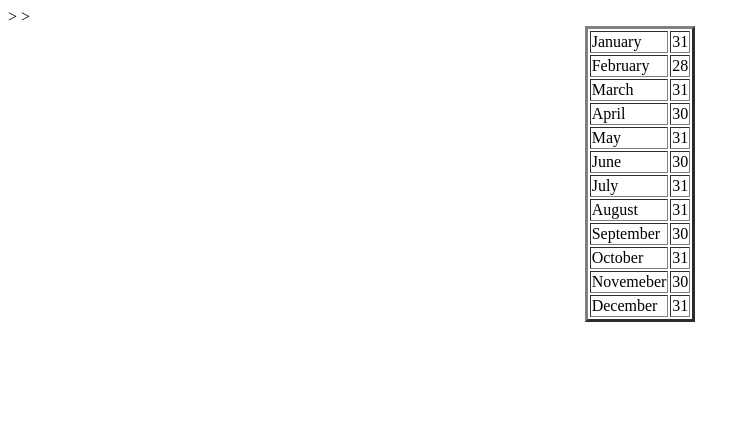
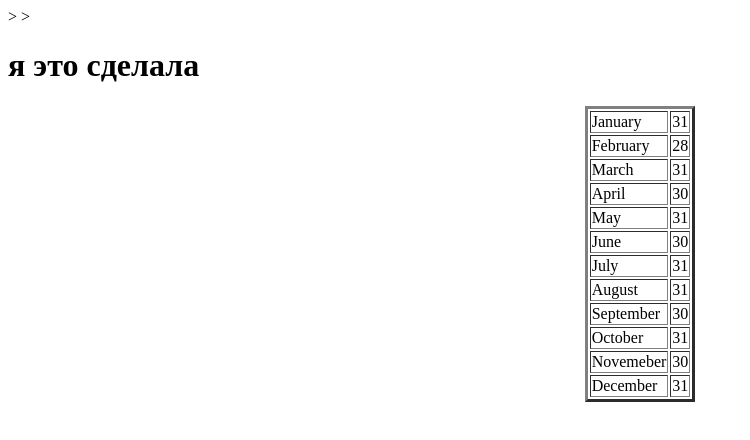
Before and after one commit to Anastasiagv7/FirstLesson, a plain HTML site: page Month.html in a window 1280 px wide. Shown: the whole page, without its empty margins (0-750 px from the left). Drawn offline with Linux system fonts and the light colour scheme.

Commit message:
My First commit

```diff
--- a/Month.html
+++ b/Month.html
@@ -59,5 +59,8 @@
         <td>31</td>
     </tr>
 >
+<h1>
+    я это сделала
+</h1>
 </body>
 </html>
```
